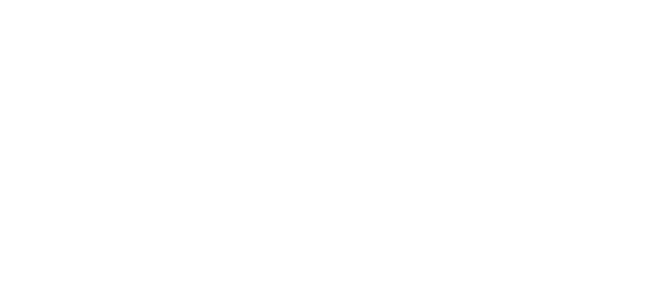
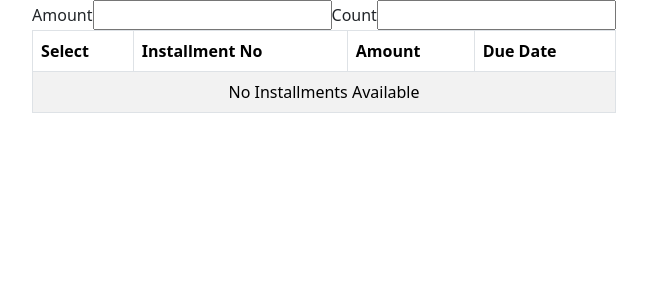
Before and after one commit to kt-anas/react-pr, a React (Vite) app: page /newInstallment in a window 1280 px wide. Before the commit this address had no page. Shown: the top 300 px of the page, without its empty margins (316-963 px from the left). Built offline with nearby package versions, Linux system fonts and the light colour scheme.

Commit message:
changessss

```diff
--- a/src/App.jsx
+++ b/src/App.jsx
@@ -13,6 +13,7 @@ import "./components/Informed/i18n";
 import Map from "./components/map/Map";
 import Installment from "./components/Installment/Installment";
 import DynamicForm from "./components/dynamicFields/DynamicForm";
+import InstallmentPage from "./components/newInstallment/InstallmentPage";
 
 function App() {
   return (
@@ -33,6 +34,7 @@ function App() {
         <Route path="/map" element={<Map />} />
         <Route path="/Installment" element={<Installment />} />
         <Route path="/dynamicform" element={<DynamicForm />} />
+        <Route path="/newInstallment" element={<InstallmentPage />} />
 
 
 
--- a/src/components/dynamicFields/CustomInput.jsx
+++ b/src/components/dynamicFields/CustomInput.jsx
@@ -7,7 +7,11 @@ const CustomInput = ({ label, type = "text", validate, ...props }) => {
 
   return render(
     <Form.Group className="mb-3">
-      {label && <Form.Label>{label}</Form.Label>}
+      {label && (
+        <Form.Label>
+          {label} {props.required && <span className="text-danger">*</span>}
+        </Form.Label>
+      )}
       <Form.Control
         type={type}
         ref={ref}
@@ -17,7 +21,9 @@ const CustomInput = ({ label, type = "text", validate, ...props }) => {
         {...props}
       />
       {fieldState.error && (
-        <Form.Control.Feedback type="invalid">{fieldState.error}</Form.Control.Feedback>
+        <Form.Control.Feedback type="invalid">
+          {fieldState.error}
+        </Form.Control.Feedback>
       )}
     </Form.Group>
   );
--- a/src/components/dynamicFields/DynamicForm.jsx
+++ b/src/components/dynamicFields/DynamicForm.jsx
@@ -18,17 +18,26 @@ import {
 
 const DynamicForm = () => {
   const formApiRef = useRef();
+  const fileInputRef = useRef();
+  const fileResetRef = useRef(null);
 
   const handleSubmit = ({ values }) => {
     console.log("Submitted Values:", values);
     formApiRef.current.reset();
 
+    if (fileResetRef.current) {
+      fileResetRef.current();
+    }
   };
 
   return (
     <Container className="mt-4">
       <Card className="p-4">
-        <Form onSubmit={handleSubmit} formApiRef={formApiRef} focusOnInvalid={true}>
+        <Form
+          onSubmit={handleSubmit}
+          formApiRef={formApiRef}
+          focusOnInvalid={true}
+        >
           <Row className="gy-2">
             <Col md={6}>
               <CustomInput
@@ -108,8 +117,10 @@ const DynamicForm = () => {
             id="resume"
             label="Upload Resume"
             name="resume"
-            accept=".pdf,.doc,.docx,.jpg,.png"
+            accept=".pdf,.jpg,.png"
             required
+            inputRef={fileInputRef}
+            onReset={(resetFunc) => (fileResetRef.current = resetFunc)}
           />
 
           <CheckboxField
--- a/src/components/dynamicFields/FileUploadField.jsx
+++ b/src/components/dynamicFields/FileUploadField.jsx
@@ -1,10 +1,11 @@
-import React, { useState } from "react";
+import React, { useEffect, useState } from "react";
 import { useField } from "informed";
 import { FormGroup, FormLabel, FormControl, Image } from "react-bootstrap";
 
+
 const MAX_FILE_SIZE = 3 * 1024 * 1024;
 
-const FileUploadField = ({ label, accept, required, ...props }) => {
+const FileUploadField = ({ label, accept, required, inputRef,onReset, ...props }) => {
   const validate = (value) => {
     if (!value) return required ? "This field is required" : undefined;
     if (value.size > MAX_FILE_SIZE) return "File size must be less than 3MB";
@@ -53,6 +54,22 @@ const FileUploadField = ({ label, accept, required, ...props }) => {
     }
   };
 
+
+  const resetFile = () => {
+    fieldApi.setValue(undefined);
+    setPreview(null);
+    setFileInfo(null);
+    setFileURL(null);
+
+    if (inputRef?.current) {
+      inputRef.current.value = "";
+    }
+  };
+
+  useEffect(() => {
+      onReset(resetFile);
+  }, [onReset])
+
   return render(
     <FormGroup className="mb-3">
       <FormLabel className="fw-bold">
@@ -62,6 +79,7 @@ const FileUploadField = ({ label, accept, required, ...props }) => {
         type="file"
         accept={accept}
         onChange={handleChange}
+        ref={inputRef}
         isInvalid={!!fieldState.error}
       />
 
--- a/src/components/dynamicFields/RadioField.jsx
+++ b/src/components/dynamicFields/RadioField.jsx
@@ -2,19 +2,29 @@ import React from "react";
 import { useField } from "informed";
 import { Form } from "react-bootstrap";
 
-const RadioField = ({ label, options, ...props }) => {
-  const { fieldState, fieldApi, render, ref } = useField(props);
+const RadioField = ({ label, options, required, ...props }) => {
+  const validate = (value) => {
+    if (required && !value) return "This field is required";
+    return undefined;
+  };
+
+  const { fieldState, fieldApi, render, ref } = useField({
+    ...props,
+    validate,
+  });
 
   return render(
     <Form.Group className="mb-3">
-      <Form.Label className="fw-bold">{label}</Form.Label>
+      <Form.Label className="fw-bold">
+        {label} {required && <span className="text-danger">*</span>}
+      </Form.Label>
       <div className="d-flex flex-column">
         {options.map((option) => (
           <Form.Check
             key={option.value}
             type="radio"
             id={`${props.id}-${option.value}`}
-            name={props.id}
+            name={props.name}
             label={option.label}
             value={option.value}
             checked={fieldState.value === option.value}
@@ -24,6 +34,8 @@ const RadioField = ({ label, options, ...props }) => {
           />
         ))}
       </div>
+
+      {fieldState.error && <div className="text-danger mt-1">{fieldState.error}</div>}
     </Form.Group>
   );
 };
--- a/src/components/dynamicFields/SelectField.jsx
+++ b/src/components/dynamicFields/SelectField.jsx
@@ -2,19 +2,27 @@ import React from "react";
 import { useField } from "informed";
 import { FormGroup, FormLabel, FormSelect } from "react-bootstrap";
 
-const SelectField = ({ label, options, value, onChange, ...props }) => {
-  const { fieldState, fieldApi, render } = useField(props);
+const SelectField = ({ label, options, required, ...props }) => {
+  const validate = (value) => {
+    if (required && !value) return "This field is required";
+    return undefined;
+  };
+
+  const { fieldState, fieldApi, render } = useField({
+    ...props,
+    validate,
+  });
 
   return render(
     <FormGroup>
-      <FormLabel>{label}</FormLabel>
+      <FormLabel>
+        {label} {required && <span className="text-danger">*</span>}
+      </FormLabel>
       <FormSelect
         {...props}
-        value={value ?? fieldState.value ?? ""}
-        onChange={(e) => {
-          fieldApi.setValue(e.target.value);
-          onChange && onChange(e);
-        }}
+        value={fieldState.value ?? ""}
+        onChange={(e) => fieldApi.setValue(e.target.value)}
+        isInvalid={!!fieldState.error}
       >
         <option value="" disabled>Select an option</option>
         {options.map((option) => (
@@ -23,6 +31,7 @@ const SelectField = ({ label, options, value, onChange, ...props }) => {
           </option>
         ))}
       </FormSelect>
+      {fieldState.error && <div className="text-danger mt-1">{fieldState.error}</div>}
     </FormGroup>
   );
 };
--- /dev/null
+++ b/src/components/newInstallment/InstallmentPage.jsx
@@ -0,0 +1,46 @@
+import React, { useState, useEffect } from "react";
+import TableIn from "./InstallmentTable";
+
+const InstallmentPage = () => {
+  const [total, setTotal] = useState("");
+  const [count, setCount] = useState("");
+
+  const [installments, setInstallments] = useState(
+    () => Array.from({ length: count }, (_, index) => ({
+        id: index + 1,
+        insNumber: index + 1,
+        isChecked: false,
+        amount: (total / count),
+        dueDate: "",
+        show: false,
+      }))
+
+  );
+
+
+
+  return (
+    <div>
+      <form>
+        <label>Amount</label>
+        <input
+          type="number"
+          name="amount"
+          onChange={(e) => setTotal(e.target.value)}
+          value={total}
+        />
+        <label>Count</label>
+        <input
+          type="number"
+          name="count"
+          onChange={(e) => setCount(e.target.value)}
+          value={count}
+        />
+      </form>
+
+      <TableIn installments={installments} />
+    </div>
+  );
+};
+
+export default InstallmentPage;
--- /dev/null
+++ b/src/components/newInstallment/InstallmentTable.jsx
@@ -0,0 +1,55 @@
+import React from "react";
+import { Table } from "react-bootstrap";
+
+const TableIn = ({ installments }) => {
+  console.log('Installments:', installments);
+  const onDateChange = (insNumber, value) => {
+    const updatedInstallments = [...installments];
+    updatedInstallments[insNumber - 1].dueDate = value;
+    console.log('Updated Installments:', updatedInstallments);
+
+  }
+  return (
+    <div>
+      <Table key={installments} bordered striped hover>
+        <thead>
+          <tr>
+            <th>Select</th>
+            <th>Installment No</th>
+            <th>Amount</th>
+            <th>Due Date</th>
+          </tr>
+        </thead>
+        <tbody>
+          {installments.length > 0 ? (
+            installments.map((installment) => (
+              <tr key={installment.insNumber}>
+                <td>
+                  <input type="checkbox"  value={installment.insNumber}/>
+                </td>
+                <td>{installment.insNumber}</td>
+                <td>{installment.amount}</td>
+                <td>
+                  {" "}
+                  <input
+                    type="date"
+                    value={installment.dueDate}
+                    onChange={(e) => onDateChange(installment.insNumber, e.target.value)}
+                  />
+                </td>
+              </tr>
+            ))
+          ) : (
+            <tr>
+              <td colSpan="4" className="text-center">
+                No Installments Available
+              </td>
+            </tr>
+          )}
+        </tbody>
+      </Table>
+    </div>
+  );
+};
+
+export default TableIn;
```
Also changed, not shown: src/components/Installment/useInstallments.js (+16 -23 lines), src/components/dynamicFields/usePhCountryCode.js (+5 -7 lines). Lines whose indentation alone changed are shown as unchanged.
